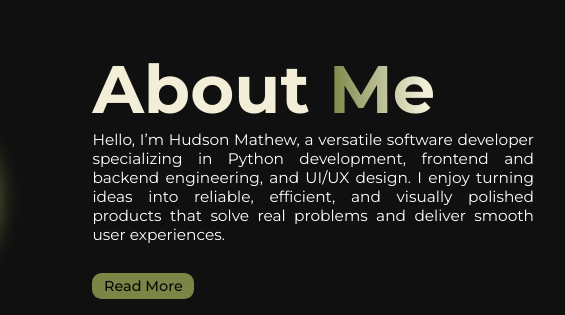
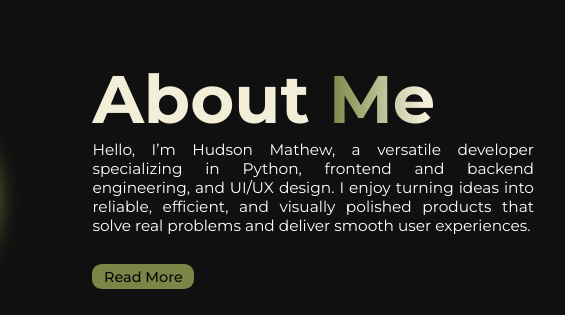
Before and after one commit to Hudsonmathew1910/Hudson-Portfolio, a plain HTML site: page index.html in a window 1280 px wide. Shown: the part 1020-1335 px from the top of the page, 554-1119 px from the left. Drawn offline with nearby package versions, Linux system fonts and the light colour scheme; a web font is replaced by a local one.

Commit message:
Fix HTML formatting and structure

```diff
--- a/index.html
+++ b/index.html
@@ -65,7 +65,7 @@
         </div>
             <div class="about-content">
                 <h2>About <span>Me</span></h2>
-                <p>Hello, I’m Hudson Mathew, a versatile software developer specializing in Python development, frontend and backend engineering, and UI/UX design. I enjoy turning ideas into reliable, efficient, and visually polished products that solve real problems and deliver smooth user experiences.</p>
+                <p>Hello, I’m Hudson Mathew, a versatile developer specializing in Python, frontend and backend engineering, and UI/UX design. I enjoy turning ideas into reliable, efficient, and visually polished products that solve real problems and deliver smooth user experiences.</p>
                 <p id="more-text" style="display: none; margin-top: 10px;">My core strength is Python, building automation tools, backend systems, APIs, and data-processing workflows with clean, maintainable code. On the frontend, I create responsive, interactive interfaces using HTML, CSS, and JavaScript, ensuring applications look great and work seamlessly across devices. On the backend, I develop secure, scalable server-side logic, database-driven features, and integrations that keep applications stable and production-ready.
                     <br><br>
                     I also focus on UI/UX design, crafting clean layouts, intuitive navigation, and consistent components for easy user interaction. With a strong problem-solving mindset and continuous learning approach, I aim to contribute to projects that challenge me and deliver software that is practical, user-centered, and impactful.</p>
```
